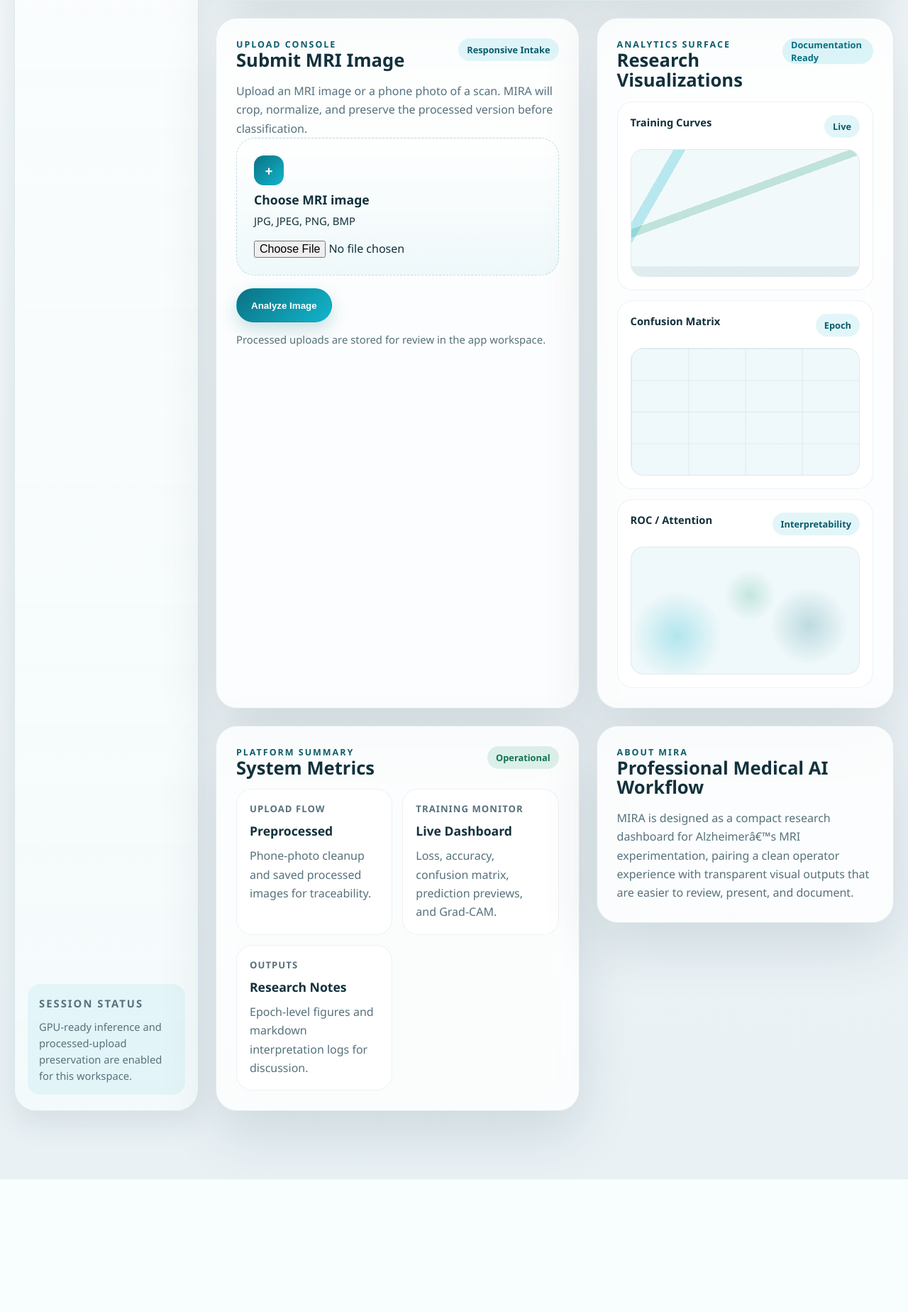
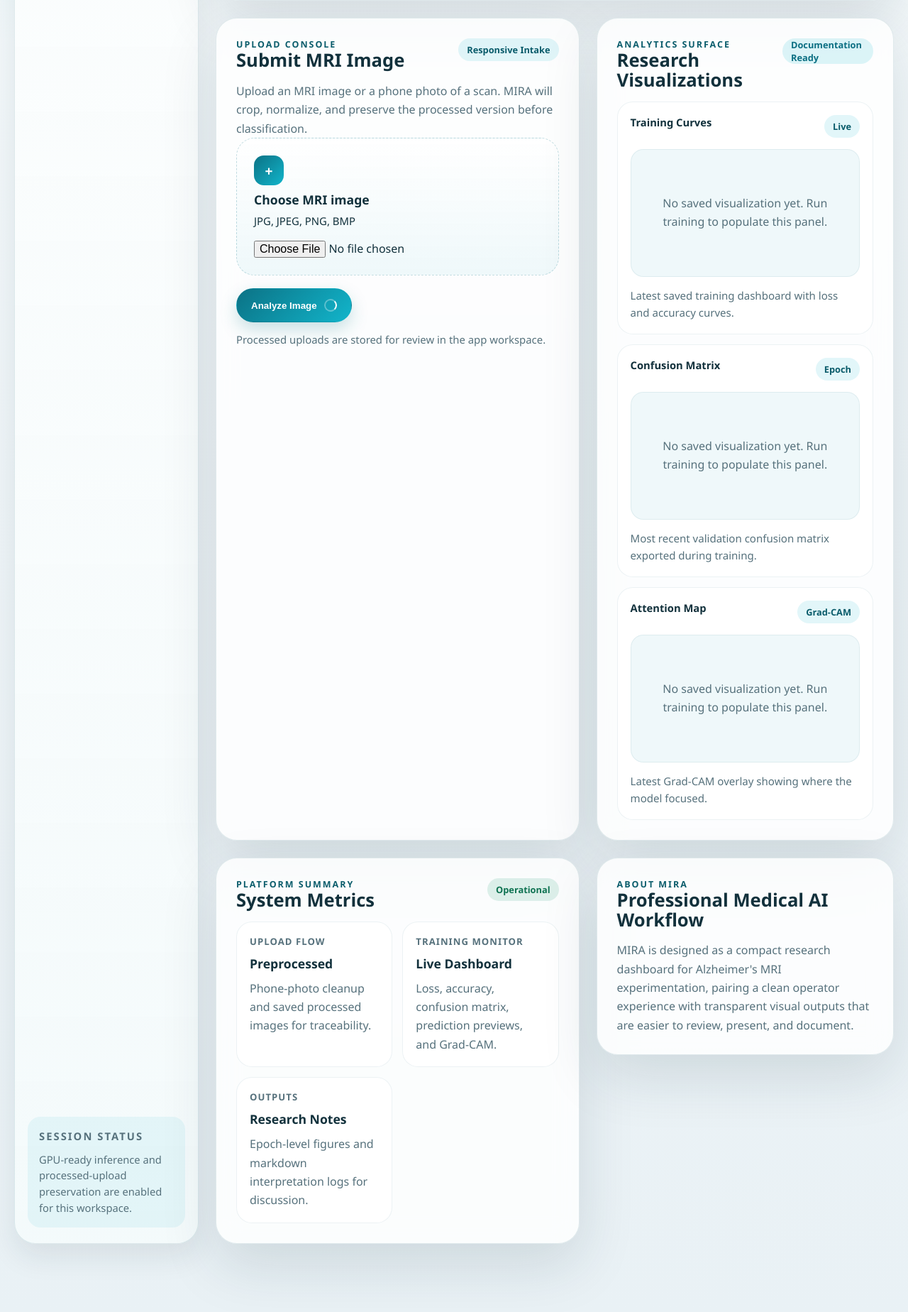
Before and after one commit to ccfernando/MIRA, a Flask app: page / in a window 1280 px wide. Shown: the part 748-2596 px from the top of the page at 71% size. Before the commit the page ends 2409 px from the top, so only its background shows below. Run offline with Flask 3, Linux system fonts and the light colour scheme; parts of the project's set-up code (start-up, migrations or seed data) failed here and were passed over; some libraries are stand-ins or nearby versions.

Commit message:
Update analytics dashboard and layout fixes

```diff
--- a/app.py
+++ b/app.py
@@ -24,7 +24,7 @@ from typing import List, Tuple
 
 import numpy as np
 import torch
-from flask import Flask, flash, redirect, render_template, request, url_for
+from flask import Flask, flash, redirect, render_template, request, send_from_directory, url_for
 from PIL import Image, ImageFilter, ImageOps, UnidentifiedImageError
 from torchvision import transforms
 from torchvision.models import efficientnet_b0
@@ -32,6 +32,7 @@ from torchvision.models import efficientnet_b0
 
 MODEL_PATH = Path("alz_model.pth")
 PROCESSED_UPLOADS_DIR = Path("static") / "processed_uploads"
+SCREENSHOTS_DIR = Path("screenshots")
 IMAGE_SIZE = 224
 IMAGENET_MEAN = [0.485, 0.456, 0.406]
 IMAGENET_STD = [0.229, 0.224, 0.225]
@@ -52,6 +53,54 @@ app.config["SECRET_KEY"] = "alzheimer-demo-secret-key"
 device = torch.device("cuda" if torch.cuda.is_available() else "cpu")
 model = None
 class_names: List[str] = DEFAULT_CLASSES
+
+
+# This function returns the most recently modified file that matches a pattern.
+def get_latest_matching_file(directory: Path, pattern: str) -> Path | None:
+    matching_files = [path for path in directory.glob(pattern) if path.is_file()]
+    if not matching_files:
+        return None
+    return max(matching_files, key=lambda path: path.stat().st_mtime)
+
+
+# This function builds the analytics panel data from the saved training artifacts.
+def get_analytics_assets() -> List[dict]:
+    latest_training = SCREENSHOTS_DIR / "latest_training.png"
+    latest_gradcam = SCREENSHOTS_DIR / "latest_gradcam.png"
+    latest_confusion = get_latest_matching_file(SCREENSHOTS_DIR, "epoch_*_confusion_matrix.png")
+
+    assets = [
+        {
+            "title": "Training Curves",
+            "pill": "Live",
+            "description": "Latest saved training dashboard with loss and accuracy curves.",
+            "path": latest_training if latest_training.exists() else None,
+        },
+        {
+            "title": "Confusion Matrix",
+            "pill": "Epoch",
+            "description": "Most recent validation confusion matrix exported during training.",
+            "path": latest_confusion,
+        },
+        {
+            "title": "Attention Map",
+            "pill": "Grad-CAM",
+            "description": "Latest Grad-CAM overlay showing where the model focused.",
+            "path": latest_gradcam if latest_gradcam.exists() else None,
+        },
+    ]
+
+    for asset in assets:
+        path = asset["path"]
+        if path is None:
+            asset["image_url"] = None
+            asset["open_url"] = None
+        else:
+            relative_path = path.relative_to(SCREENSHOTS_DIR).as_posix()
+            asset["image_url"] = url_for("training_artifact", filename=relative_path)
+            asset["open_url"] = asset["image_url"]
+
+    return assets
 
 
 # This function returns the preprocessing pipeline for model inference.
@@ -214,7 +263,12 @@ def predict_image(image_path: Path) -> Tuple[str, float]:
 
 @app.route("/", methods=["GET"])
 def index():
-    return render_template("index.html")
+    return render_template("index.html", analytics_assets=get_analytics_assets())
+
+
+@app.route("/artifacts/<path:filename>", methods=["GET"])
+def training_artifact(filename: str):
+    return send_from_directory(SCREENSHOTS_DIR.resolve(), filename)
 
 
 @app.route("/predict", methods=["POST"])
--- a/static/style.css
+++ b/static/style.css
@@ -39,6 +39,7 @@ body {
     min-height: 100vh;
     color: var(--text);
     font-family: "Segoe UI", "Helvetica Neue", sans-serif;
+    overflow-x: hidden;
     background:
         radial-gradient(circle at top left, rgba(18, 181, 203, 0.18), transparent 28%),
         radial-gradient(circle at top right, rgba(31, 157, 114, 0.12), transparent 24%),
@@ -515,6 +516,41 @@ button:hover {
     margin-bottom: 16px;
 }
 
+.viz-image-link {
+    display: block;
+    border-radius: 18px;
+    overflow: hidden;
+}
+
+.viz-image {
+    display: block;
+    width: 100%;
+    height: 220px;
+    object-fit: cover;
+    border-radius: 18px;
+    border: 1px solid rgba(18, 88, 110, 0.08);
+    background: #eff8fa;
+}
+
+.viz-description {
+    margin: 14px 0 0;
+    color: var(--muted);
+    line-height: 1.6;
+    font-size: 0.94rem;
+}
+
+.chart-empty {
+    display: grid;
+    place-items: center;
+    padding: 18px;
+    text-align: center;
+}
+
+.chart-empty p {
+    margin: 0;
+    color: var(--muted);
+    line-height: 1.6;
+}
 .fake-chart {
     border-radius: 18px;
     height: 180px;
@@ -599,6 +635,16 @@ button:hover {
     object-fit: cover;
 }
 
+.processed-note {
+    overflow-wrap: anywhere;
+    word-break: break-word;
+}
+
+.processed-note strong {
+    overflow-wrap: anywhere;
+    word-break: break-all;
+}
+
 .spinner {
     width: 18px;
     height: 18px;
@@ -609,7 +655,17 @@ button:hover {
     animation: spin 0.8s linear infinite;
 }
 
-button.loading .spinner {
+button.loading .processed-note {
+    overflow-wrap: anywhere;
+    word-break: break-word;
+}
+
+.processed-note strong {
+    overflow-wrap: anywhere;
+    word-break: break-all;
+}
+
+.spinner {
     display: inline-block;
 }
 
--- a/templates/index.html
+++ b/templates/index.html
@@ -144,27 +144,24 @@ Research/education only.
                     </div>
 
                     <div class="visual-grid">
-                        <div class="viz-card">
-                            <div class="viz-header">
-                                <span>Training Curves</span>
-                                <span class="viz-pill">Live</span>
+                        {% for asset in analytics_assets %}
+                            <div class="viz-card">
+                                <div class="viz-header">
+                                    <span>{{ asset.title }}</span>
+                                    <span class="viz-pill">{{ asset.pill }}</span>
+                                </div>
+                                {% if asset.image_url %}
+                                    <a href="{{ asset.open_url }}" target="_blank" rel="noopener noreferrer" class="viz-image-link" title="Open full-size visualization">
+                                        <img src="{{ asset.image_url }}" alt="{{ asset.title }}" class="viz-image">
+                                    </a>
+                                {% else %}
+                                    <div class="fake-chart chart-empty">
+                                        <p>No saved visualization yet. Run training to populate this panel.</p>
+                                    </div>
+                                {% endif %}
+                                <p class="viz-description">{{ asset.description }}</p>
                             </div>
-                            <div class="fake-chart chart-lines"></div>
-                        </div>
-                        <div class="viz-card">
-                            <div class="viz-header">
-                                <span>Confusion Matrix</span>
-                                <span class="viz-pill">Epoch</span>
-                            </div>
-                            <div class="fake-chart chart-grid"></div>
-                        </div>
-                        <div class="viz-card">
-                            <div class="viz-header">
-                                <span>ROC / Attention</span>
-                                <span class="viz-pill">Interpretability</span>
-                            </div>
-                            <div class="fake-chart chart-wave"></div>
-                        </div>
+                        {% endfor %}
                     </div>
                 </article>
 
@@ -204,7 +201,7 @@ Research/education only.
                         </div>
                     </div>
                     <p class="body-copy">
-                        MIRA is designed as a compact research dashboard for Alzheimerâ€™s MRI experimentation, pairing a clean operator experience with transparent visual outputs that are easier to review, present, and document.
+                        MIRA is designed as a compact research dashboard for Alzheimer's MRI experimentation, pairing a clean operator experience with transparent visual outputs that are easier to review, present, and document.
                     </p>
                 </article>
             </section>
```
